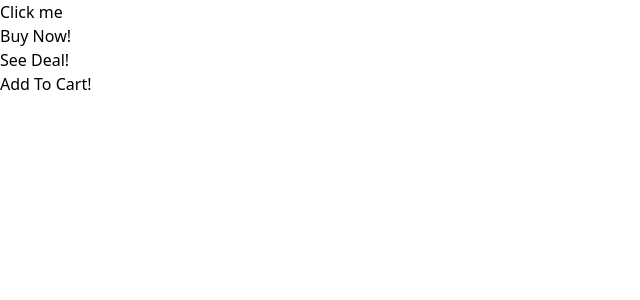
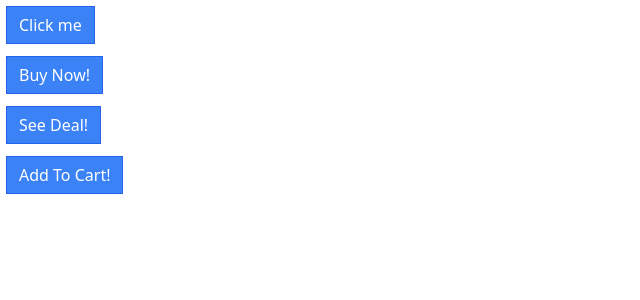
Before and after one commit to rahulsuvarna18/Comps, a React (Create React App) app: page / in a window 1280 px wide. Shown: the top 300 px of the page, without its empty margins (0-640 px from the left). Built offline with nearby package versions, Linux system fonts and the light colour scheme.

Commit message:
Added boilerplate button style

```diff
--- a/src/Button.js
+++ b/src/Button.js
@@ -10,7 +10,11 @@ function Button({
   outline,
   rounded,
 }) {
-  return <button>{children}</button>;
+  return (
+    <button className="px-3 py-1.5 border border-blue-600 bg-blue-500 text-white m-1.5">
+      {children}
+    </button>
+  );
 }
 
 Button.propTypes = {
```
